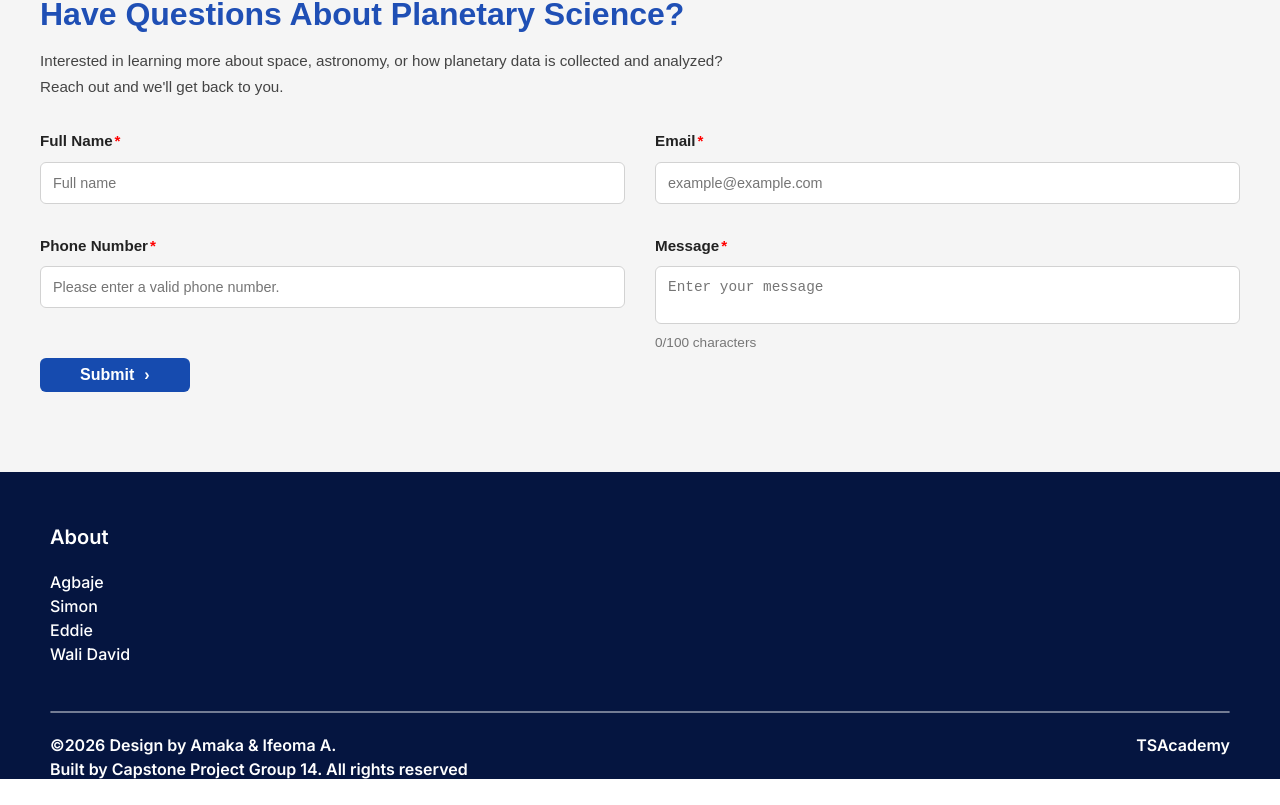
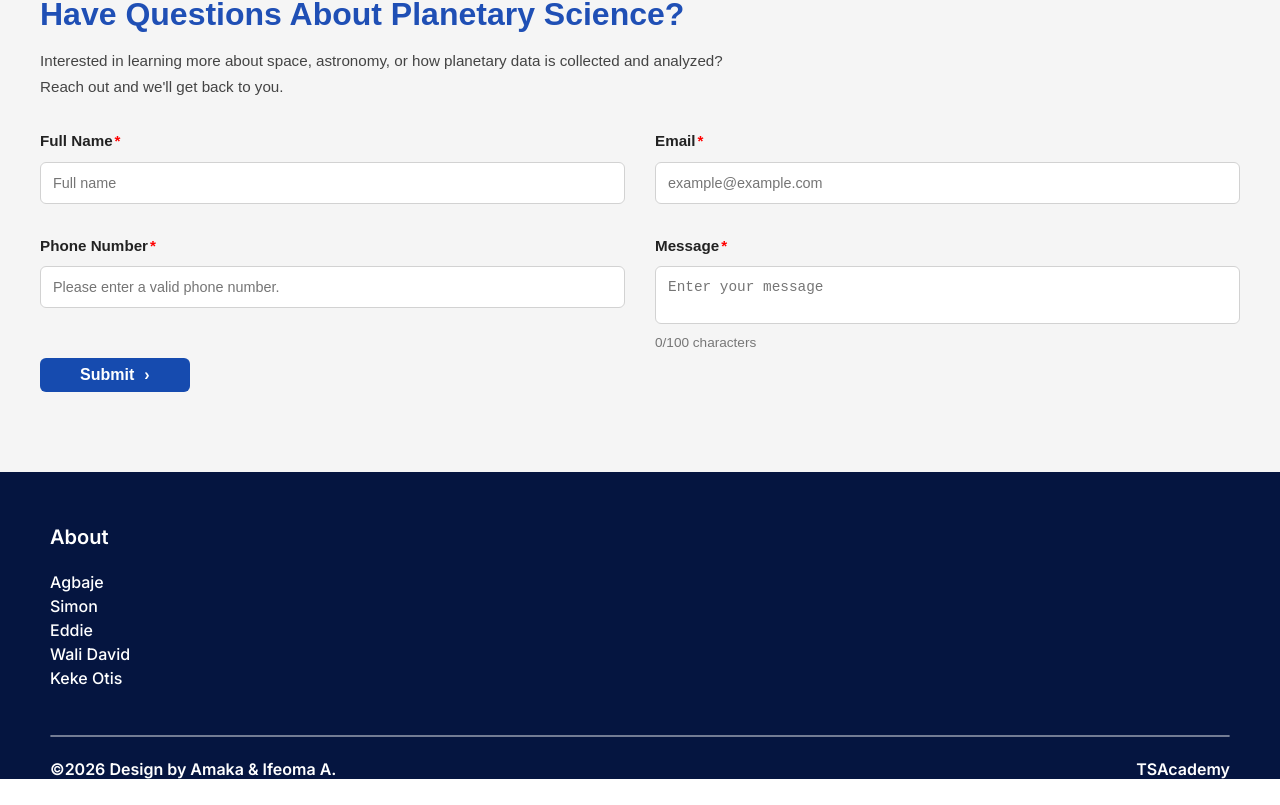
Before and after one commit to simonigba/CAPSTONE-PROJECT-14, a React (Vite) app: page / in a window 1280 px wide. Shown: the part 2393-3198 px from the top of the page. Before the commit the page ends 3174 px from the top, so only its background shows below. Built offline with nearby package versions, Linux system fonts and the light colour scheme; no server answers.

Commit message:
i added my name to the footer

```diff
--- a/src/Features/Footer/Footer.jsx
+++ b/src/Features/Footer/Footer.jsx
@@ -11,6 +11,7 @@ function Footer() {
                         <li>Simon</li>
                         <li>Eddie</li>
                          <li>Wali David</li>
+                         <li>Keke Otis</li>
                     </ul>
                 </p>
             </div>
```
